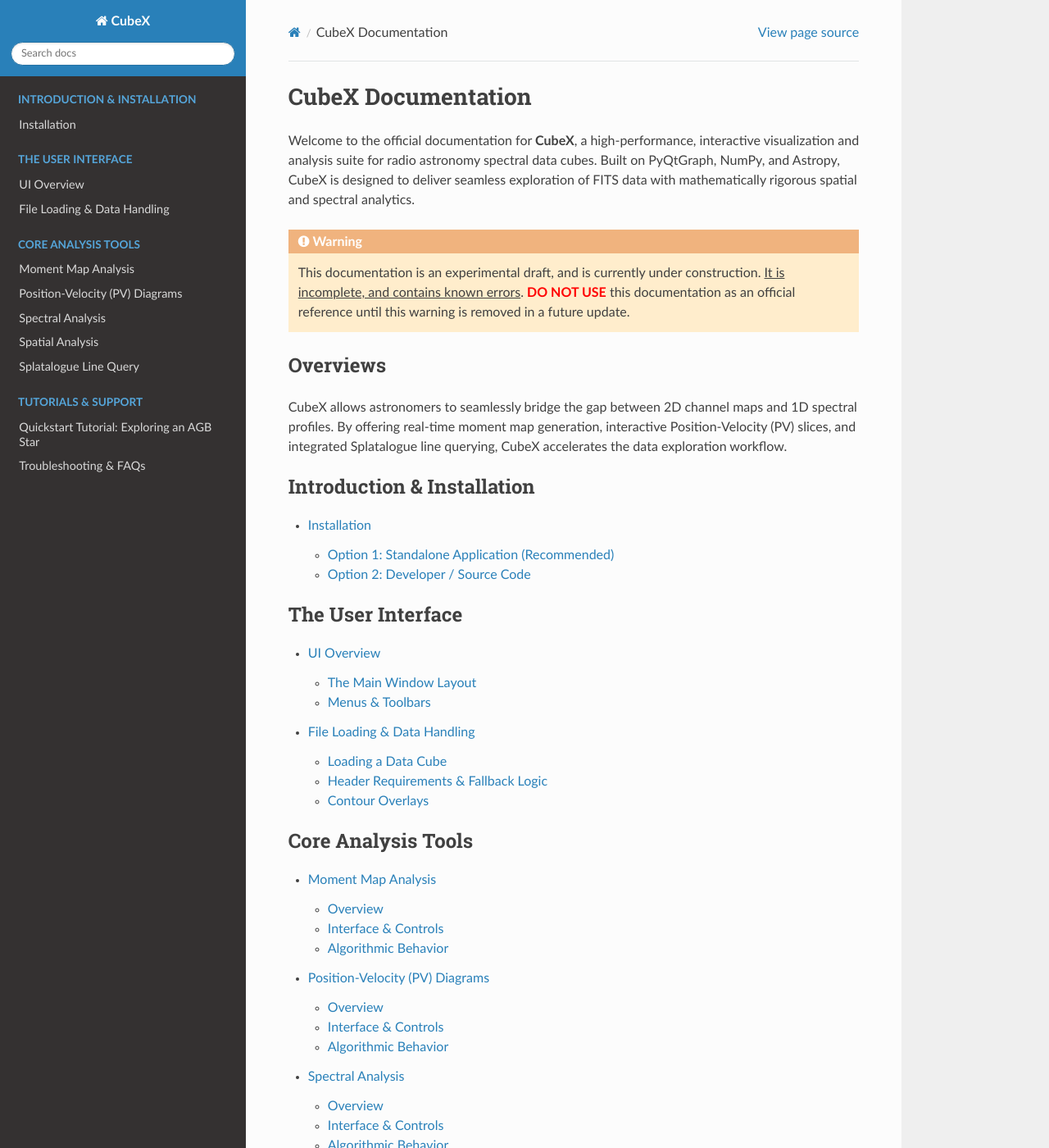
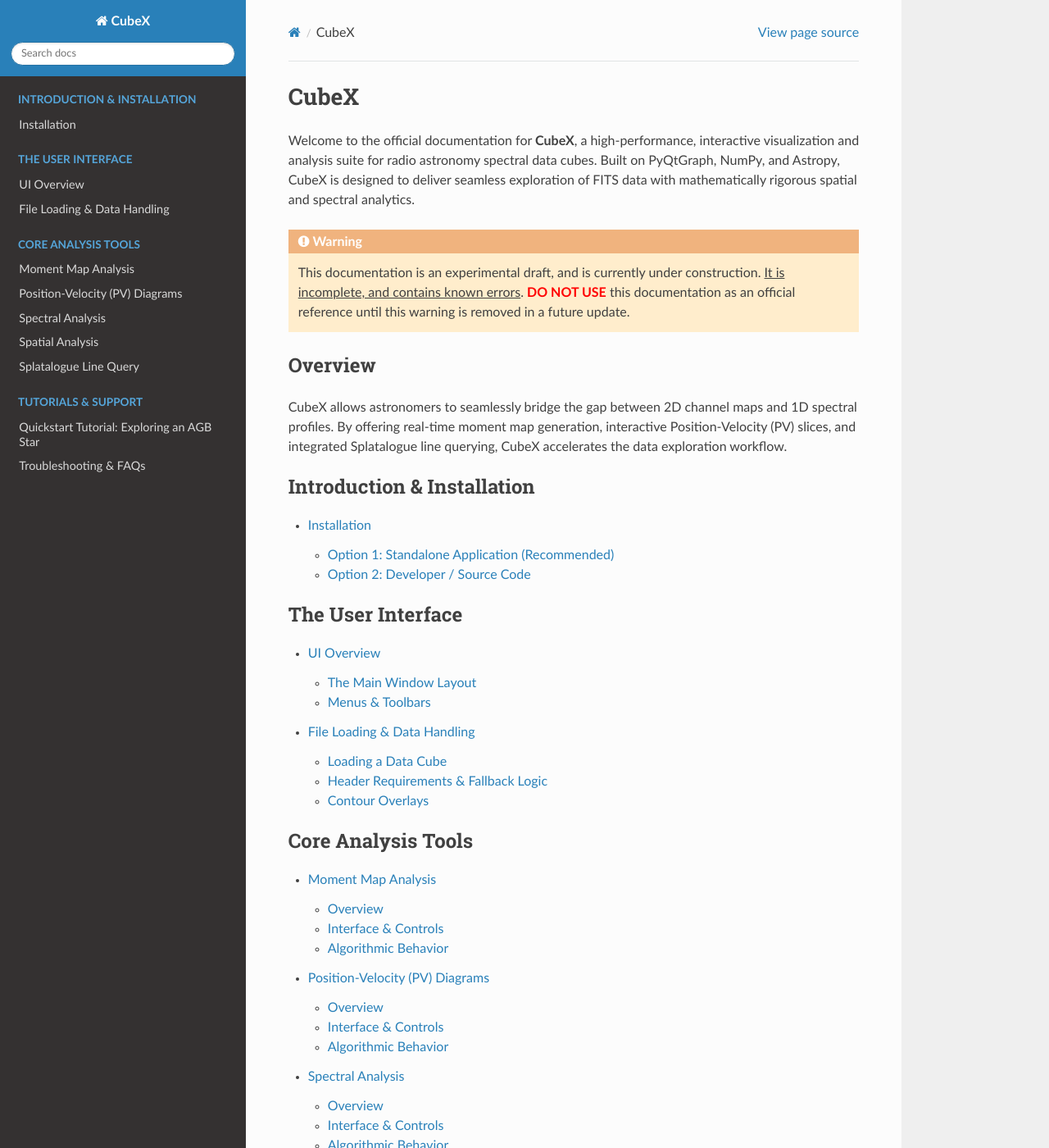
Before and after one commit to ramlalunni/CubeX, a Sphinx documentation site: the page built from docs/source/index.md, in a window 1280 px wide and 1400 px high. Shown: the whole window at 82% size. Built offline with Sphinx 7.4.7 and the Read the Docs theme 3.1.0, drawn with Linux system fonts in a browser that asks for light colours.

Commit message:
Minor updates to documentation

````diff
--- /dev/null
+++ b/docs/source/_static/custom.css
@@ -0,0 +1,28 @@
+/* 1. Force the permalink icon to show up on the main Page Title (H1) */
+.wy-nav-content h1 .headerlink {
+    display: inline-block !important;
+    opacity: 0.8;
+}
+
+/* 2. OPTIONAL: Make the text itself clickable, not just the icon */
+/* This expands the invisible link box over the entire header text */
+h1,
+h2,
+h3,
+h4 {
+    position: relative;
+}
+
+h1 .headerlink,
+h2 .headerlink,
+h3 .headerlink,
+h4 .headerlink {
+    position: absolute;
+    top: 0;
+    left: 0;
+    width: 100%;
+    height: 100%;
+    opacity: 0 !important;
+    /* Hides the icon so only the text looks clickable */
+    z-index: 1;
+}
--- a/docs/source/conf.py
+++ b/docs/source/conf.py
@@ -30,4 +30,7 @@
 # https://www.sphinx-doc.org/en/master/usage/configuration.html#options-for-html-output
 
 html_theme = 'sphinx_rtd_theme'
+html_css_files = ['custom.css']
 html_static_path = ['_static']
+
+myst_heading_anchors = 3
--- a/docs/source/index.md
+++ b/docs/source/index.md
@@ -1,4 +1,4 @@
-# CubeX Documentation
+# CubeX
 
 Welcome to the official documentation for **CubeX**, a high-performance, interactive visualization and analysis suite for radio astronomy spectral data cubes. Built on PyQtGraph, NumPy, and Astropy, CubeX is designed to deliver seamless exploration of FITS data with mathematically rigorous spatial and spectral analytics.
 
@@ -6,7 +6,7 @@
 This documentation is an experimental draft, and is currently under construction. <u>It is incomplete, and contains known errors</u>. **<span style="color: red;">DO NOT USE</span>** this documentation as an official reference until this warning is removed in a future update.
 ```
 
-## Overviews
+## Overview
 
 CubeX allows astronomers to seamlessly bridge the gap between 2D channel maps and 1D spectral profiles. By offering real-time moment map generation, interactive Position-Velocity (PV) slices, and integrated Splatalogue line querying, CubeX accelerates the data exploration workflow.
 
````
